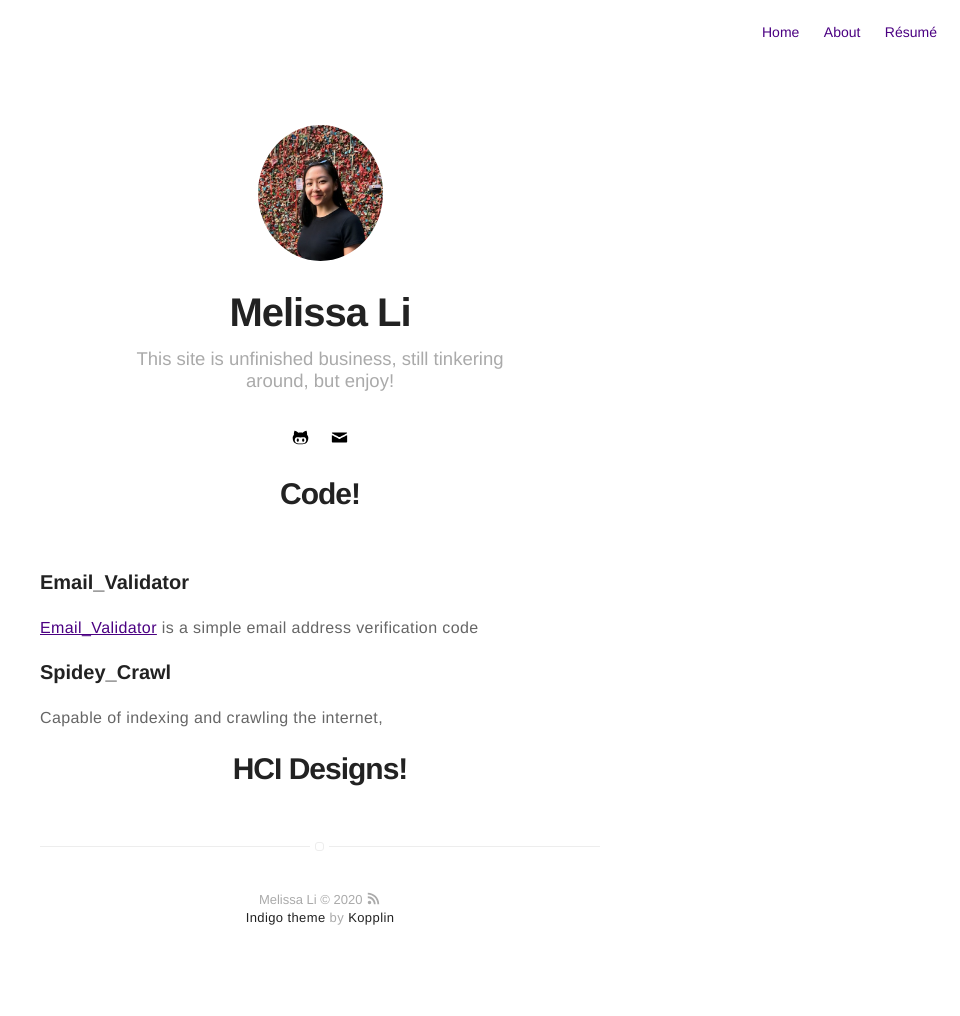
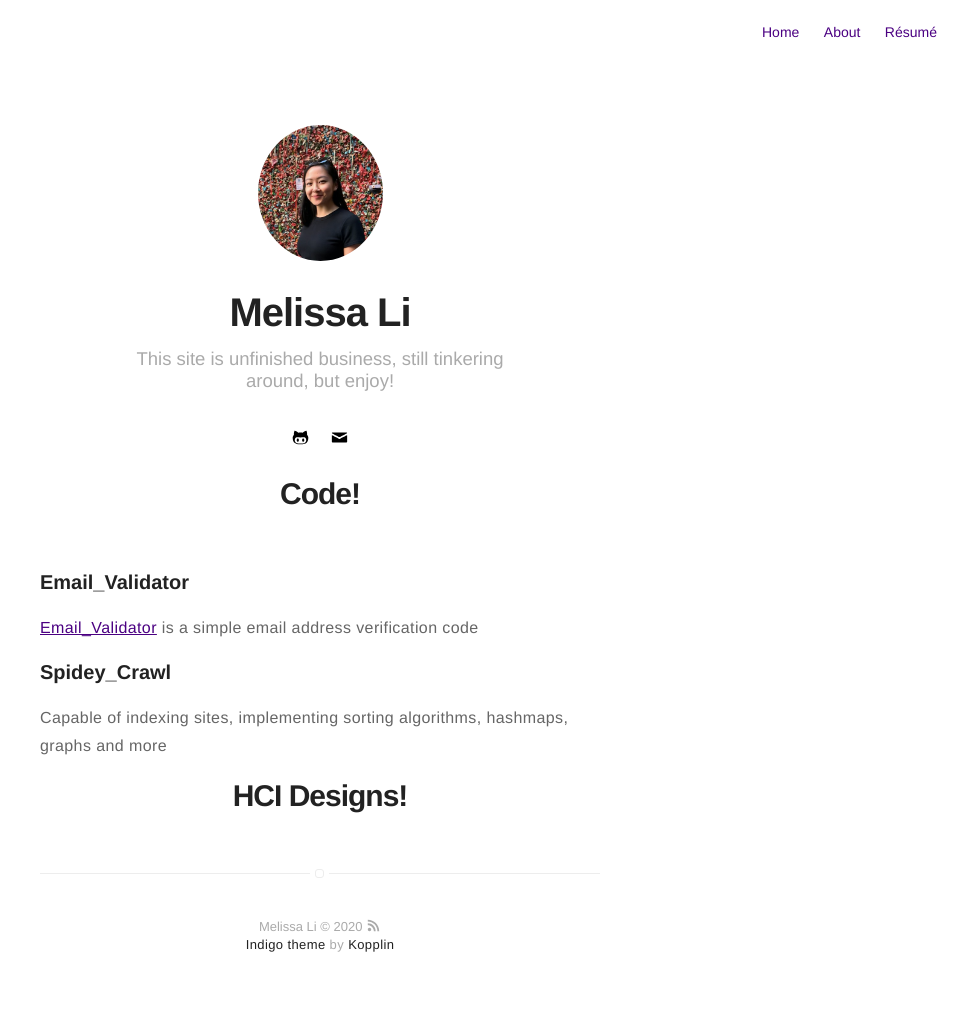
Before and after one commit to im-mel/im-mel.github.io, a Jekyll site: the page built from projects.md, in a window 1280 px wide. Shown: the whole page, without its empty margins (320-1280 px from the left). Built offline with Jekyll 4.4.1, drawn with Linux system fonts in a browser that asks for light colours; before the commit the page ends 989 px from its top, so only the background shows below that.

Commit message:
Update projects.md

```diff
--- a/projects.md
+++ b/projects.md
@@ -9,6 +9,6 @@ layout: page
 [Email_Validator](https://github.com/im-mel/Email_Validator) is a simple email address verification code
 
 ### Spidey_Crawl
-Capable of indexing and crawling the internet,
+Capable of indexing sites, implementing sorting algorithms, hashmaps, graphs and more
 
 # HCI Designs!
```
